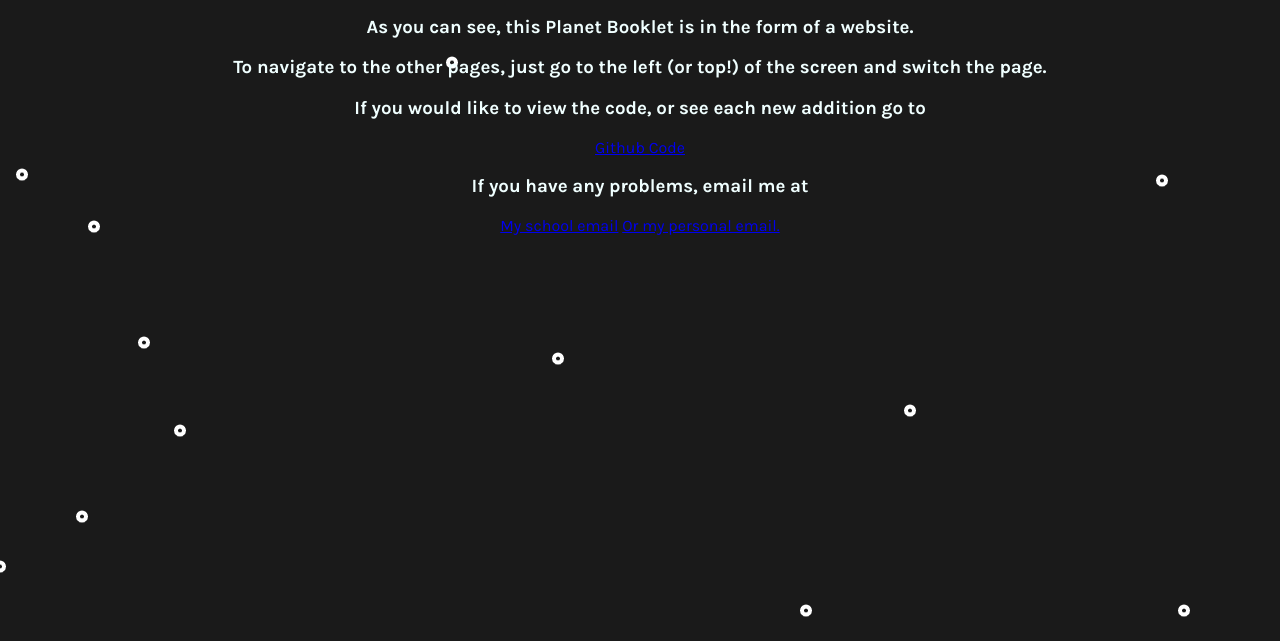
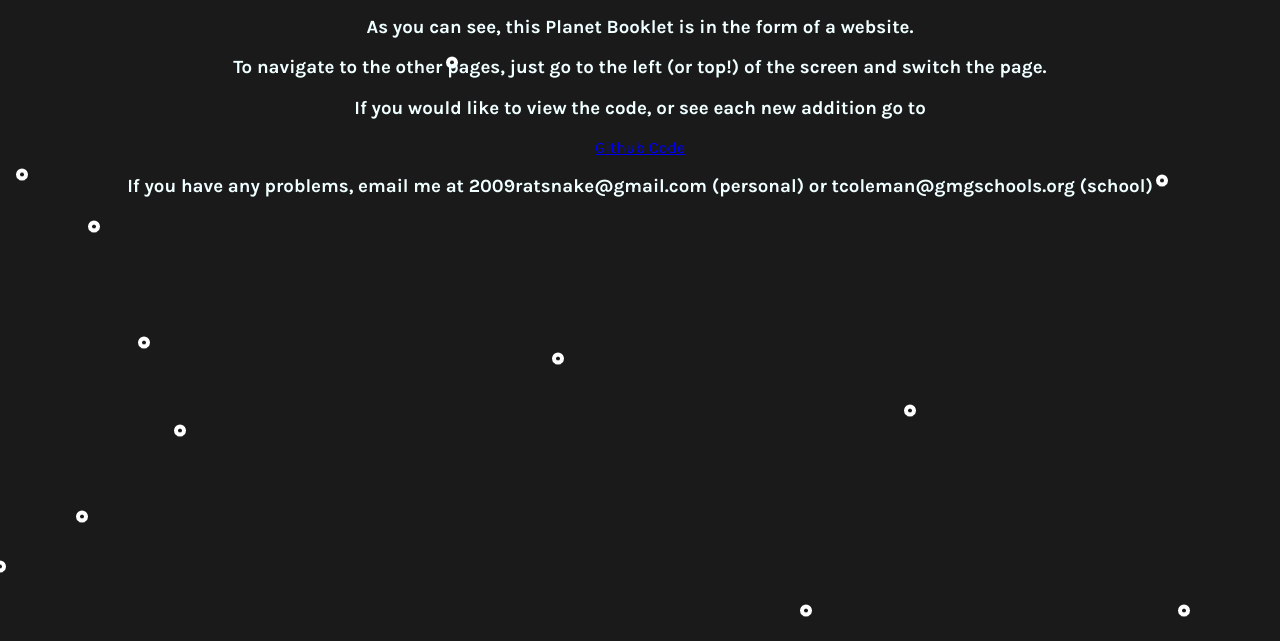
Before and after one commit to Skelitin-JS/PhysicalScience-Project, a website: page index.html in a window 1280 px wide. Shown: the part 159-800 px from the top of the page. Drawn offline with Linux system fonts and the light colour scheme.

Commit message:
change email

```diff
--- a/index.html
+++ b/index.html
@@ -112,8 +112,7 @@
     <h3> To navigate to the other pages, just go to the left (or top!) of the screen and switch the page.</h3>
     <h3> If you would like to view the code, or see each new addition go to </h3>
     <a href="https://github.com/Skelitin-JS/PhysicalScience-Project">Github Code</a>
-    <h3>If you have any problems, email me at </h3>
-    <a href="mailto:tcoleman@gmgschools.org"> My school email</a>
-    <a href="mailto:2009ratsnake@gmail.com"> Or my personal email.</a>
+    <h3>If you have any problems, email me at 2009ratsnake@gmail.com (personal) or tcoleman@gmgschools.org (school)</h3>
+
    </body>
    </html>
```
